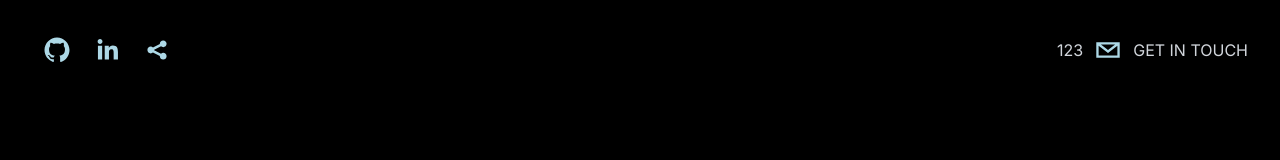
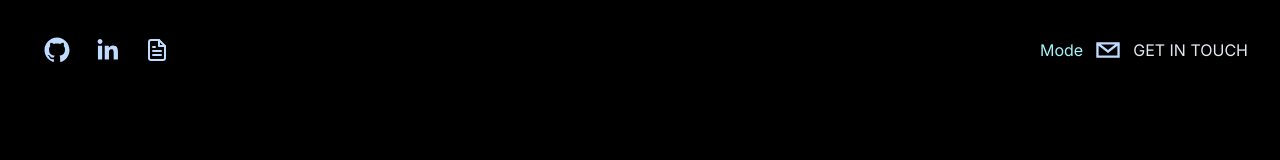
Before and after one commit to RichardBoyz/RichardBoyz, a Next.js app: page / in a window 1280 px wide. Shown: the top 160 px of the page. Built offline with nearby package versions, Linux system fonts and the light colour scheme.

Commit message:
Set header animation

```diff
--- a/components/Header.tsx
+++ b/components/Header.tsx
@@ -1,6 +1,8 @@
 import React from "react";
 import { SocialIcon } from "react-social-icons";
 import { MouseEventHandler } from "react";
+import { motion } from "framer-motion";
+import { FileText } from "@/assets";
 type Props = { setDarkModeAction: MouseEventHandler };
 
 export default function Header({ setDarkModeAction }: Props) {
@@ -9,35 +11,50 @@ export default function Header({ setDarkModeAction }: Props) {
   };
   return (
     <header className="header">
-      <div className="flex flex-row items-center">
+      <motion.div
+        className="flex flex-row items-center"
+        initial={{ x: -300, opacity: 0, scale: 0.1 }}
+        animate={{ x: 0, opacity: 1, scale: 1 }}
+        // transition={{ duration: 0.2 }}
+      >
         <SocialIcon
           url="https://github.com/RichardBoyz"
-          fgColor="LightBlue"
+          fgColor="currentColor"
           bgColor="transparent"
+          className="dark:text-blue-200 text-blue-950"
         />
         <SocialIcon
           url="https://www.linkedin.com/in/richardboyz/"
-          fgColor="LightBlue"
+          fgColor="currentColor"
           bgColor="transparent"
+          className="dark:text-blue-200 text-blue-950"
         />
-        <SocialIcon
-          url="https://www.cakeresume.com/r1382333"
-          fgColor="LightBlue"
-          bgColor="transparent"
-        />
-      </div>
-      <div className="flex flex-row items-center text-gray-300">
-        <button onClick={setDarkModeAction}>123</button>
+        <div
+          className="flex justify-center items-center cursor-pointer"
+          style={{ width: 50, height: 50 }}
+        >
+          <FileText className="dark:text-blue-200 w-full h-6 text-blue-950"></FileText>
+        </div>
+      </motion.div>
+      <motion.div
+        className="flex flex-row items-center text-slate-700 dark:text-slate-200"
+        initial={{ x: 300, scale: 0.1, opacity: 0 }}
+        animate={{ opacity: 1, scale: 1, x: 0 }}
+      >
+        <button className="dark:text-cyan-200" onClick={setDarkModeAction}>
+          Mode
+        </button>
         <SocialIcon
           onClick={sendEmail}
           network="email"
-          fgColor="LightBlue"
+          fgColor="currentColor"
           bgColor="transparent"
+          className="dark:text-blue-200 text-blue-950"
         />
         <p className="mail--text" onClick={sendEmail}>
           Get In Touch
         </p>
-      </div>
+      </motion.div>
     </header>
   );
 }
```
